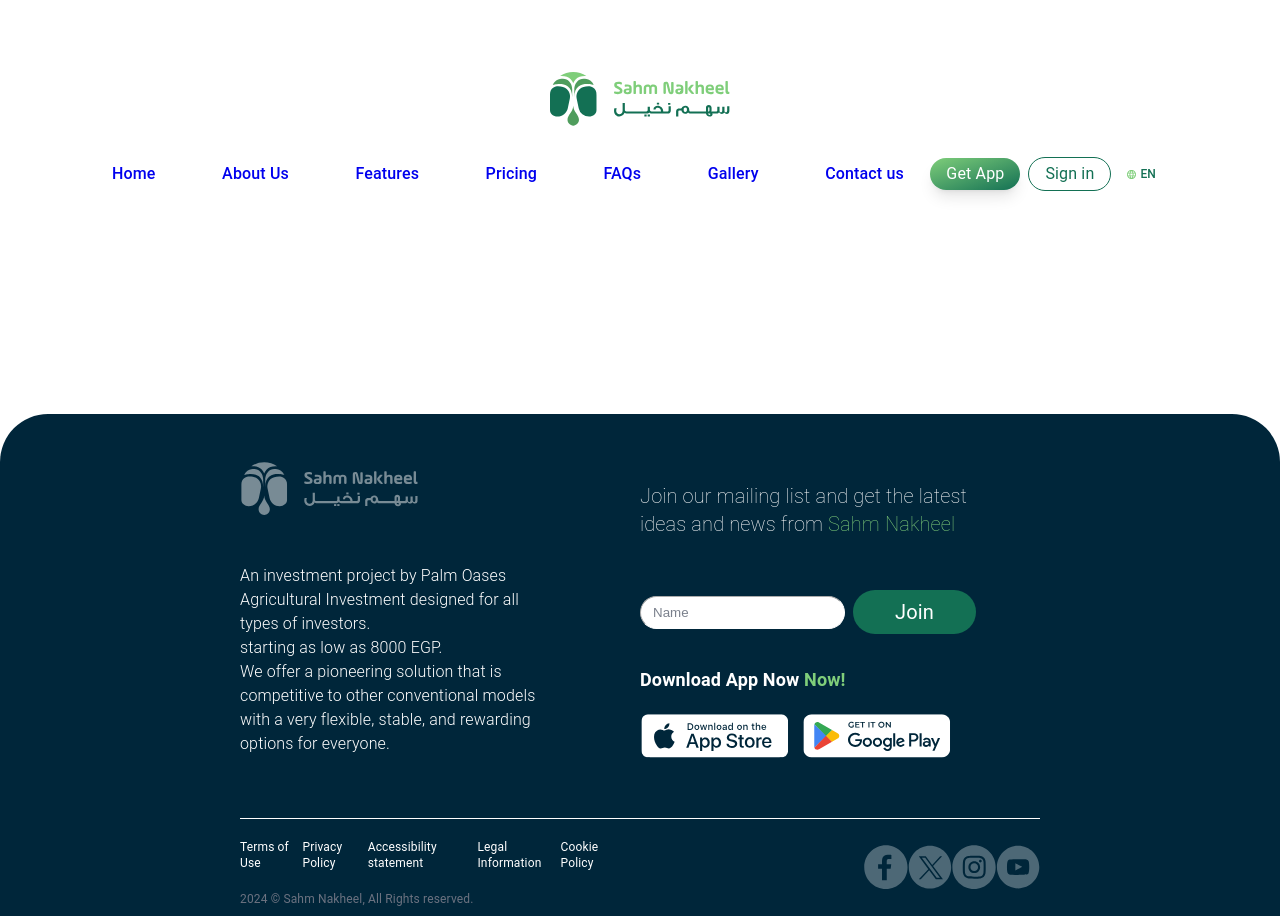
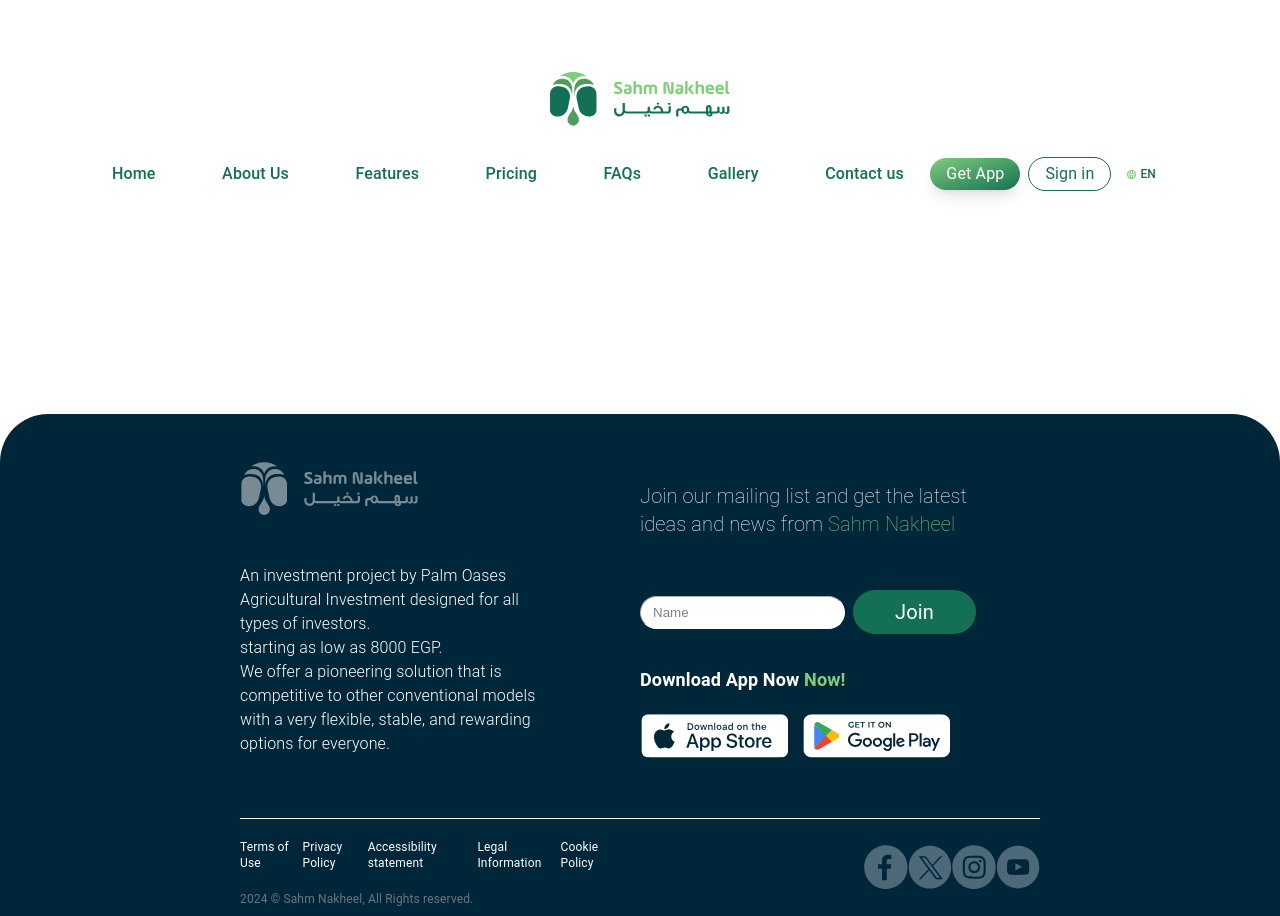
Before and after one commit to LibGdxEngine/Sahm-Nakheel, a Next.js app: page /components/Navbar/NavBar in a window 1280 px wide. Built offline with nearby package versions, Linux system fonts and the light colour scheme; no server answers.

Commit message:
new update

```diff
--- a/src/pages/components/Navbar/NavBar.js
+++ b/src/pages/components/Navbar/NavBar.js
@@ -42,7 +42,7 @@
 
 const LargeScreenHeader = ({topNavItems, translator: t, changeLang}) => {
     const NavItem = ({title = "", path = "/"}) => {
-        return <Link className={``} style={{textDecoration: "none"}} href={`/${path}`}>
+        return <Link className={`text-darkGreen`} style={{textDecoration: "none"}} href={`/${path}`}>
             {title}
         </Link>
     }
```
